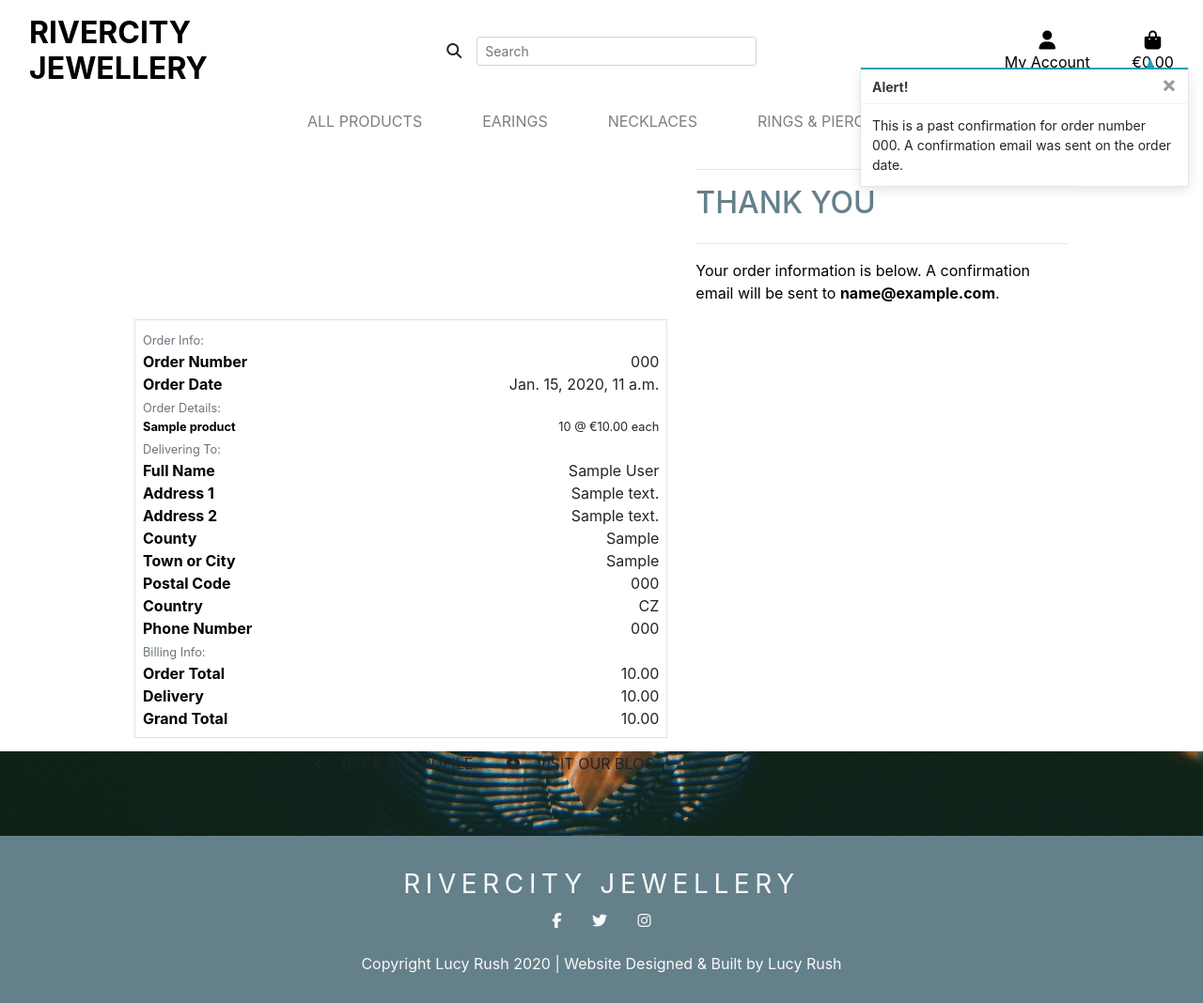
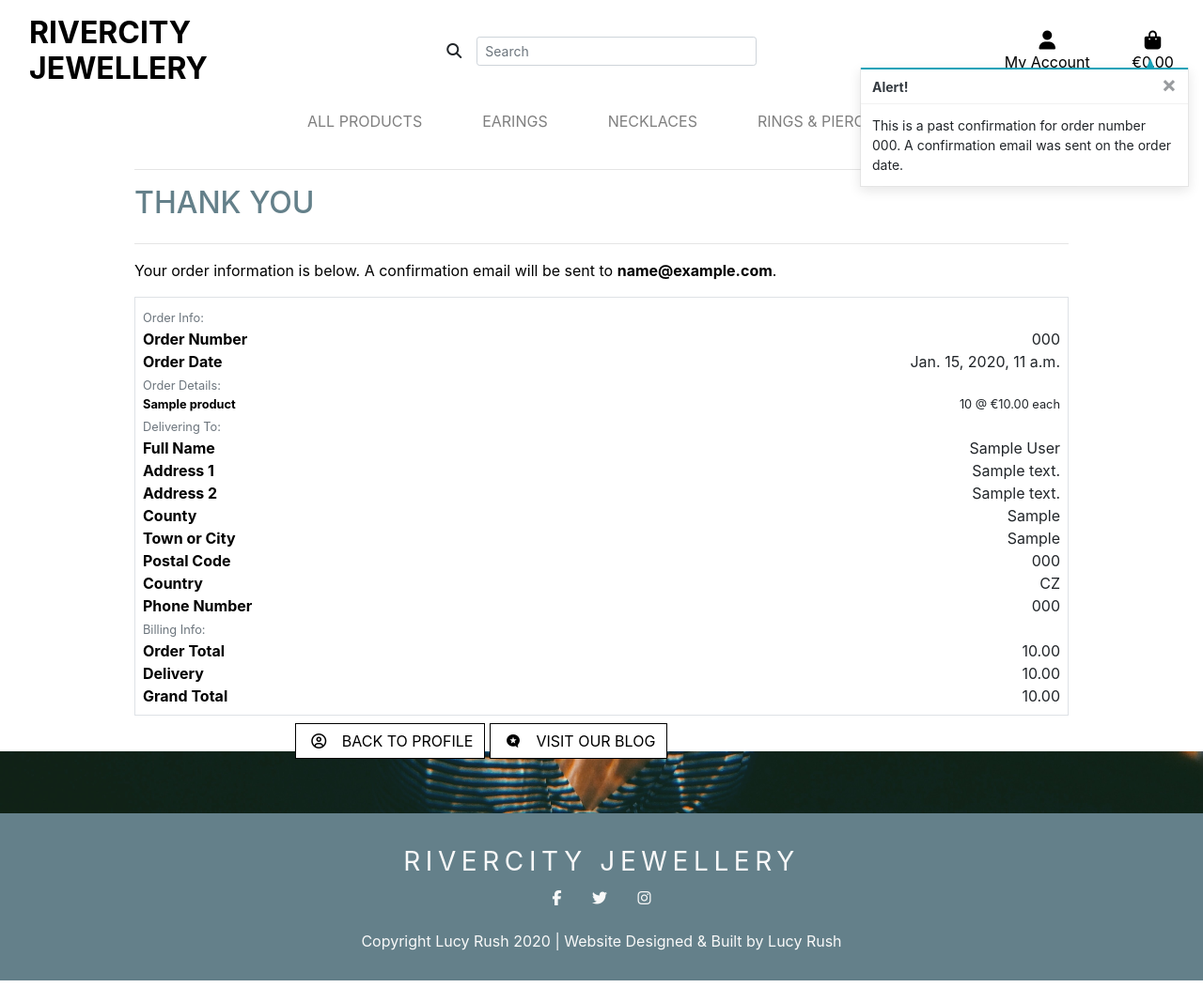
Before and after one commit to lucyrush/rivercity_jewellery, a Django app: page /profile/order_history/000 in a window 1280 px wide. Shown: the whole page at 94% size. After the commit the page ends 1044 px from the top, so only its background shows below. Run offline with Django 3.2, Linux system fonts and the light colour scheme; tables that the repository leaves empty hold one stand-in row (values such as "Sample post"); some libraries are stand-ins or nearby versions.

Commit message:
Made changes to the checkout success buttons

```diff
--- a/checkout/templates/checkout/checkout_success.html
+++ b/checkout/templates/checkout/checkout_success.html
@@ -17,7 +17,7 @@
     <div class="overlay"></div>
     <div class="container">
         <div class="row">
-            <div class="col-12 col-lg-7">
+            <div class="col-12">
                 <div class="row"></div>
             </div>
             <div class="col">
@@ -29,7 +29,7 @@
         </div>
 
         <div class="row">
-            <div class="col-12 col-lg-7">
+            <div class="col-12">
                 <div class="order-confirmation-wrapper p-2 border">
                     <div class="row">
                         <div class="col">
@@ -196,31 +196,31 @@
         <div class="row">
 			<div class="col-12 col-lg-7 text-right">
                 {% if from_profile %}
-                    <a href="{% url 'profile' %}" class="btn btn-black rounded-0 my-2">
+                    <a href="{% url 'profile' %}" class="btn btn-outline-black rounded-0 my-2">
                         <span class="icon mr-2">
-                            <i class="fas fa-angle-left"></i>
+                            <i class="far fa-user-circle"></i>
                         </span>
                         <span class="text-uppercase">Back to Profile</span>
                     </a>
-                    <a href="{% url 'post_list' %}" class="btn btn-black rounded-0 my-2">
+                    <a href="{% url 'post_list' %}" class="btn btn-outline-black rounded-0">
 					<span class="icon mr-2">
 						<i class="fab fa-microblog"></i>
 					</span>
                     <span class="text-uppercase">Visit our Blog</span>
                     </a>
                 {% else %}
-				<a href="{% url 'products' %}" class="btn btn-black rounded-0 my-2">
+				<a href="{% url 'products' %}" class="btn btn-outline-black rounded-0 my-2">
 					<span class="icon mr-2">
-						<i class="fas fa-gifts"></i>
+						<i class="fas fa-shopping-bag"></i>
 					</span>
                     <span class="text-uppercase">Keep shopping!</span>
                 </a>
-                <a href="{% url 'post_list' %}" class="btn btn-black rounded-0 my-2">
+                <a href="{% url 'post_list' %}" class="btn btn-outline-black rounded-0">
 					<span class="icon mr-2">
-						<i class="fas fa-gifts"></i>
+						<i class="fab fa-microblog"></i>
 					</span>
                     <span class="text-uppercase">Visit our Blog</span>
-                </a>
+                    </a>
                 {% endif %}
 			</div>
 		</div>
--- a/static/css/base.css
+++ b/static/css/base.css
@@ -344,7 +344,7 @@
     }
 
     body {
-        padding-top: 12vh;
+        padding-top: 11vh;
         height: calc(100vh - 116px);
     }
 
```
Also changed, not shown: readme-additions/testing.md (+10 -10 lines).
